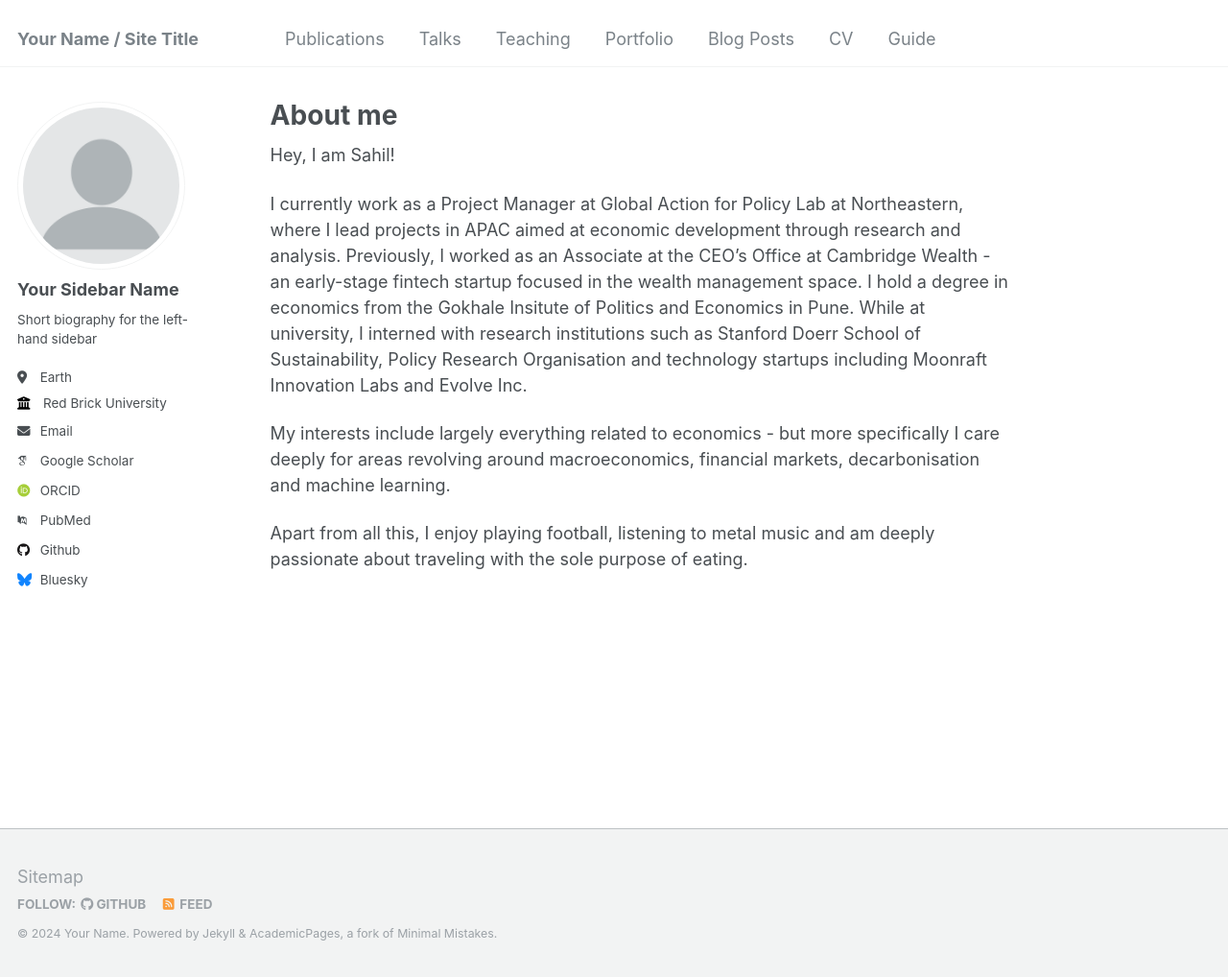
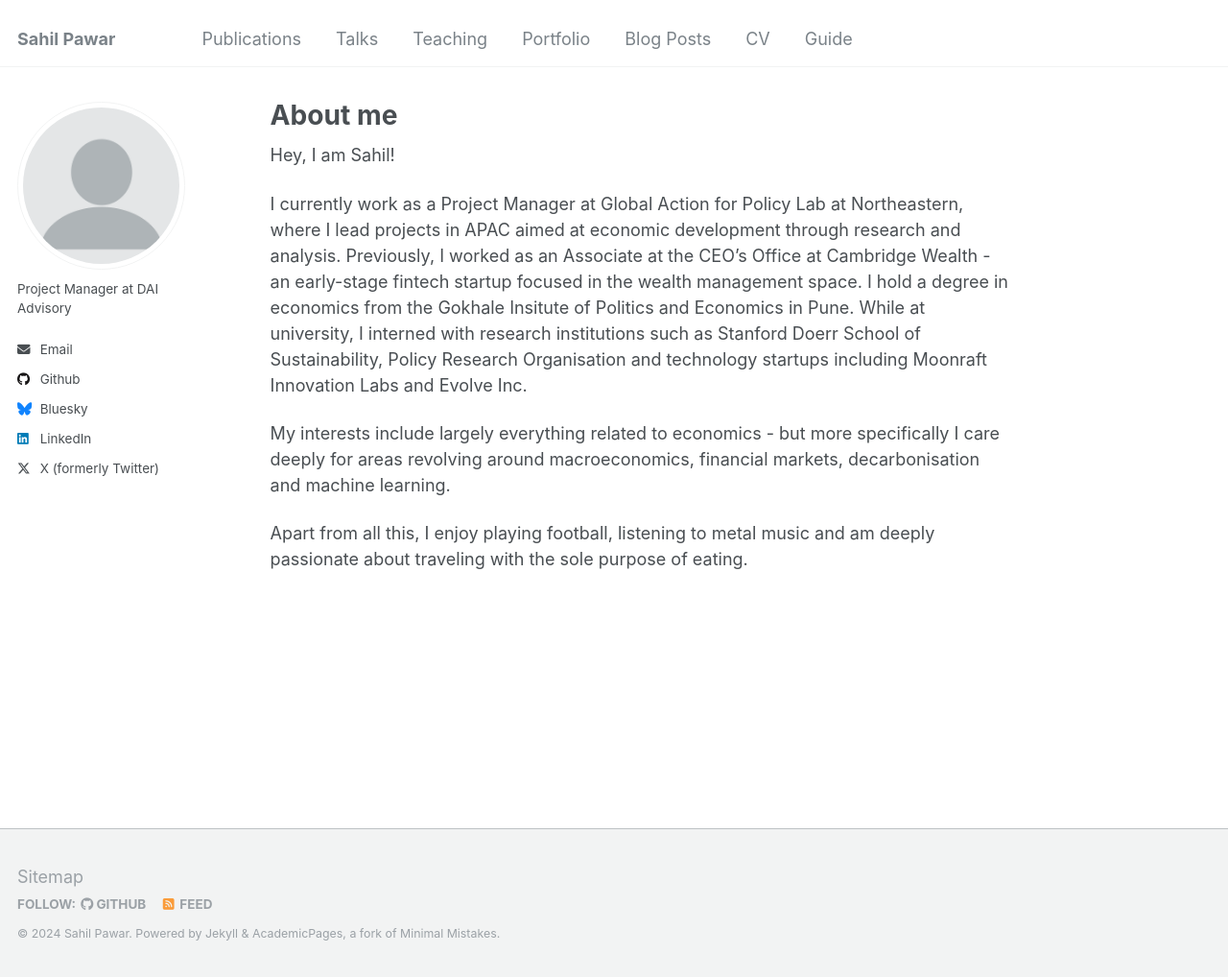
Before and after one commit to sahilpawarr/pages, a Jekyll site: the page built from _pages/about.md, in a window 1280 px wide and 1018 px high. Shown: the whole window at 96% size. Built offline with Jekyll 4.4.1, drawn with Linux system fonts in a browser that asks for light colours; some web fonts are replaced.

Commit message:
Update _config.yml

```diff
--- a/_config.yml
+++ b/_config.yml
@@ -8,9 +8,9 @@
 
 # Basic Site Settings
 locale                   : "en-US"
-title                    : "Your Name / Site Title"
+title                    : "Sahil Pawar"
 title_separator          : "-"
-name                     : &name "Your Name"
+name                     : &name "Sahil Pawar"
 description              : &description "personal description"
 url                      : https://academicpages.github.io # the base hostname & protocol for your site e.g. "https://mmistakes.github.io"
 baseurl                  : "" # the subpath of your site, e.g. "/blog"
@@ -22,21 +22,21 @@ repository               : "academicpages/academicpages.github.io"
 author:
   # Biographic information
   avatar           : "profile.png"
-  name             : "Your Sidebar Name"
+  name             : #"Your Sidebar Name"
   pronouns         : # example: "she/her"
-  bio              : "Short biography for the left-hand sidebar"
-  location         : "Earth"
-  employer         : "Red Brick University"
+  bio              : "Project Manager at DAI Advisory"
+  location         : #"Earth"
+  employer         : #"DAI Advisory"
   uri              : # URL
-  email            : "none@example.org"
+  email            : "mailto:1sahilpawar.work@gmail.com"
 
   # Academic websites
   arxiv            : # URL - Update with the correct link to your profile
-  googlescholar    : "https://scholar.google.com/citations?user=PS_CX0AAAAAJ"
+  googlescholar    : #"https://scholar.google.com/citations?user=PS_CX0AAAAAJ"
   impactstory      : # URL
-  orcid            : "http://orcid.org/yourorcidurl"
+  orcid            : #"http://orcid.org/yourorcidurl"
   semantic         : # URL
-  pubmed           : "https://www.ncbi.nlm.nih.gov/pubmed/?term=john+snow"
+  pubmed           : #"https://www.ncbi.nlm.nih.gov/pubmed/?term=john+snow"
   researchgate     : # URL
 
   # Repositories and software development
@@ -57,7 +57,7 @@ author:
   keybase          : # Username
   instagram        : # Username
   lastfm           : # Username
-  linkedin         : # Username
+  linkedin         :  www.linkedin.com/in/1sahilpawar
   mastodon         : # URL
   medium           : # URL
   pinterest        : # Username
@@ -65,7 +65,7 @@ author:
   steam            : # Username
   telegram         : # URL
   tumblr           : # Username
-  twitter          : # Username for X / Twitter
+  twitter          :  www.x.com/1sahilpawar
   vine             : # Username
   weibo            : # Username
   wikipedia        : # Username
```
